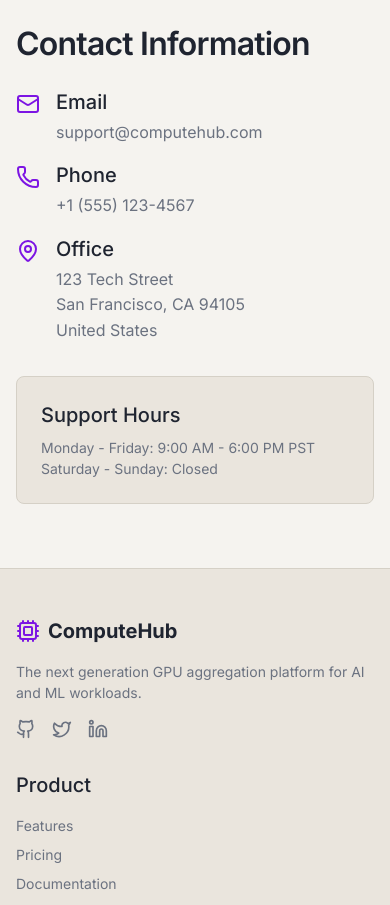
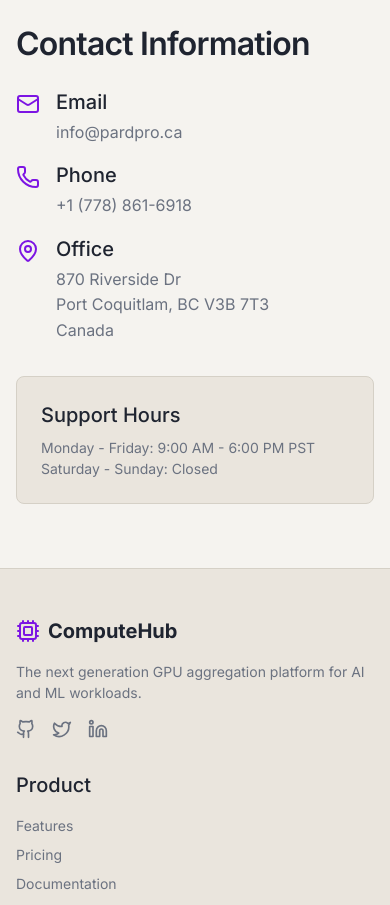
Before and after one commit to roc-chiang/computehub, a Next.js app in the folder web/: page /contact in a window 390 px wide. Shown: the part 860-1765 px from the top of the page. Built offline with nearby package versions, Linux system fonts and the light colour scheme; no server answers.

Commit message:
chore: Update contact information
Updated contact page with actual business information:
- Email: info@pardpro.ca
- Phone: +1 (778) 861-6918
- Address: Port Coquitlam, BC, Canada

```diff
--- a/web/src/app/contact/page.tsx
+++ b/web/src/app/contact/page.tsx
@@ -74,14 +74,14 @@
                                         <Mail className="h-6 w-6 text-brand mt-1" />
                                         <div>
                                             <h3 className="homepage-h4 text-text-primary mb-1">Email</h3>
-                                            <p className="homepage-body text-text-secondary">support@computehub.com</p>
+                                            <p className="homepage-body text-text-secondary">info@pardpro.ca</p>
                                         </div>
                                     </div>
                                     <div className="flex items-start gap-4">
                                         <Phone className="h-6 w-6 text-brand mt-1" />
                                         <div>
                                             <h3 className="homepage-h4 text-text-primary mb-1">Phone</h3>
-                                            <p className="homepage-body text-text-secondary">+1 (555) 123-4567</p>
+                                            <p className="homepage-body text-text-secondary">+1 (778) 861-6918</p>
                                         </div>
                                     </div>
                                     <div className="flex items-start gap-4">
@@ -89,9 +89,9 @@
                                         <div>
                                             <h3 className="homepage-h4 text-text-primary mb-1">Office</h3>
                                             <p className="homepage-body text-text-secondary">
-                                                123 Tech Street<br />
-                                                San Francisco, CA 94105<br />
-                                                United States
+                                                870 Riverside Dr<br />
+                                                Port Coquitlam, BC V3B 7T3<br />
+                                                Canada
                                             </p>
                                         </div>
                                     </div>
```
Also changed, not shown: 1 other file (tests, documents, lock files or other folders).
